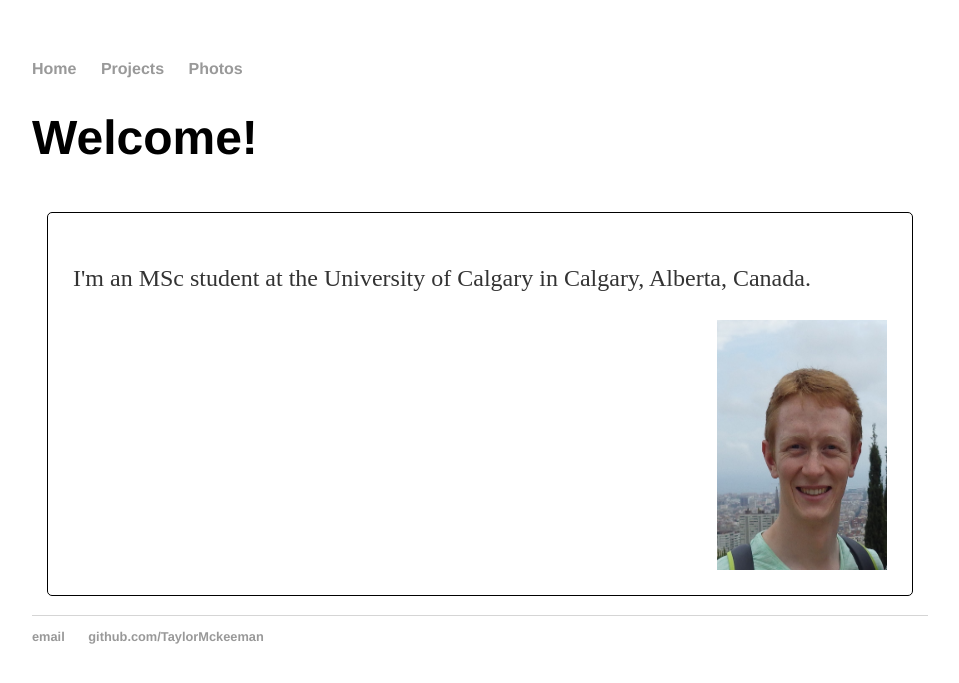
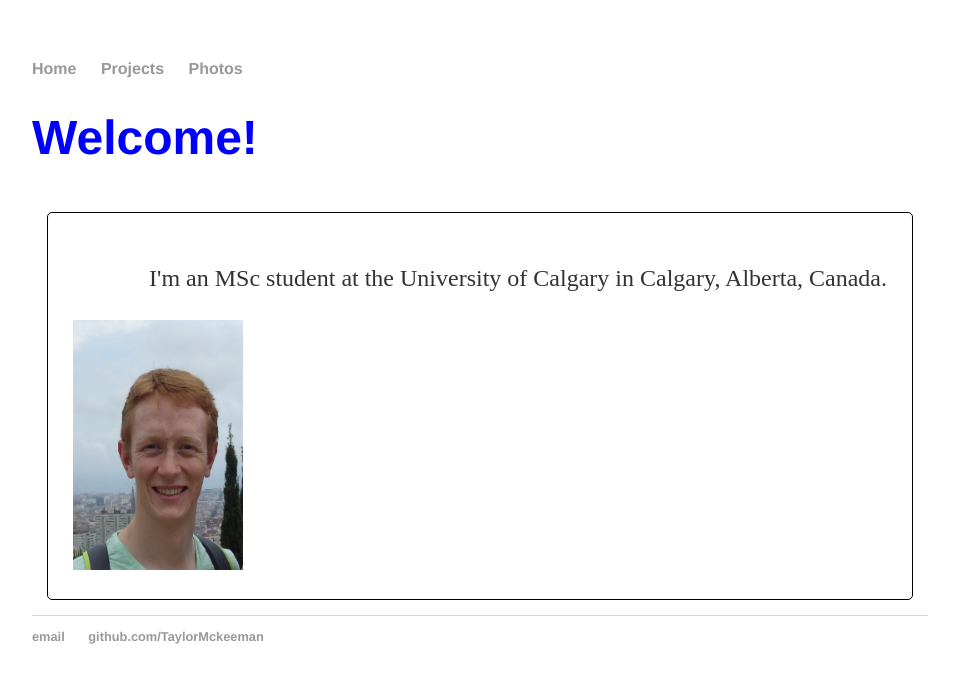
Before and after one commit to TaylorMckeeman/TaylorMckeeman.github.io, a Jekyll site: the page built from index.html, in a window 1280 px wide. Shown: the top 683 px of the page, without its empty margins (160-1119 px from the left). Built offline with Jekyll 4.4.1, drawn with Linux system fonts in a browser that asks for light colours.

Commit message:
Update main.css

```diff
--- a/css/main.css
+++ b/css/main.css
@@ -22,12 +22,13 @@ a:hover {
 h1 {
     font-size: 3em;
     font-family:'Helvetica', 'Arial', 'Sans-Serif';
+    color: #0000FF;
 }
 p {
     font-size: 1.5em;
     line-height: 1.4em;
     color: #333;
-    float: left;
+    float: right;
 }
 footer {
     border-top: 1px solid #d5d5d5;
@@ -50,7 +51,3 @@ ul.posts li {
 	margin: 15px;
 	padding: 25px;
 }
-
-img {
-	float: right;
-}
```
